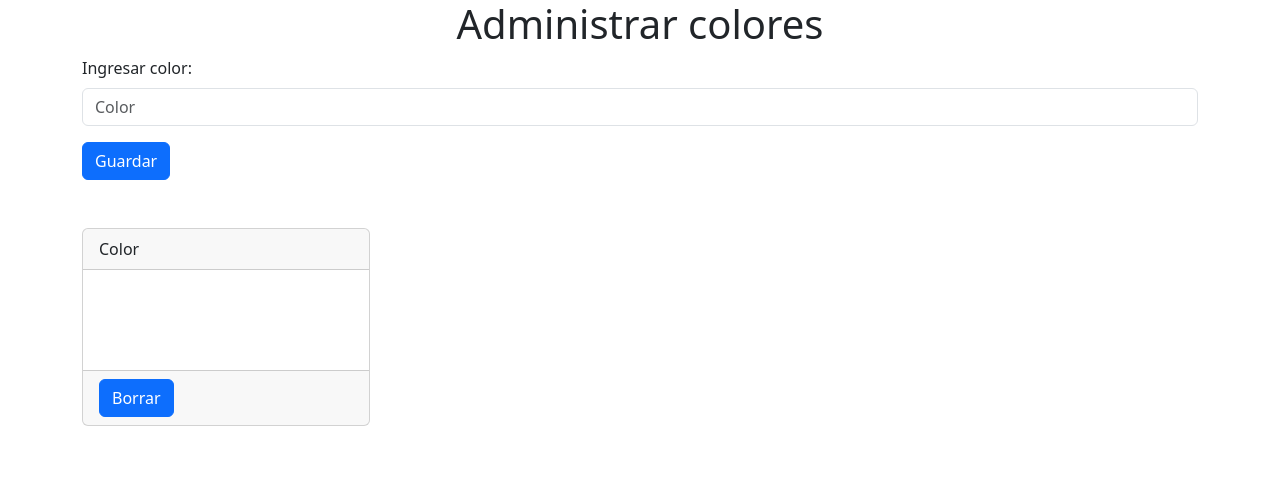
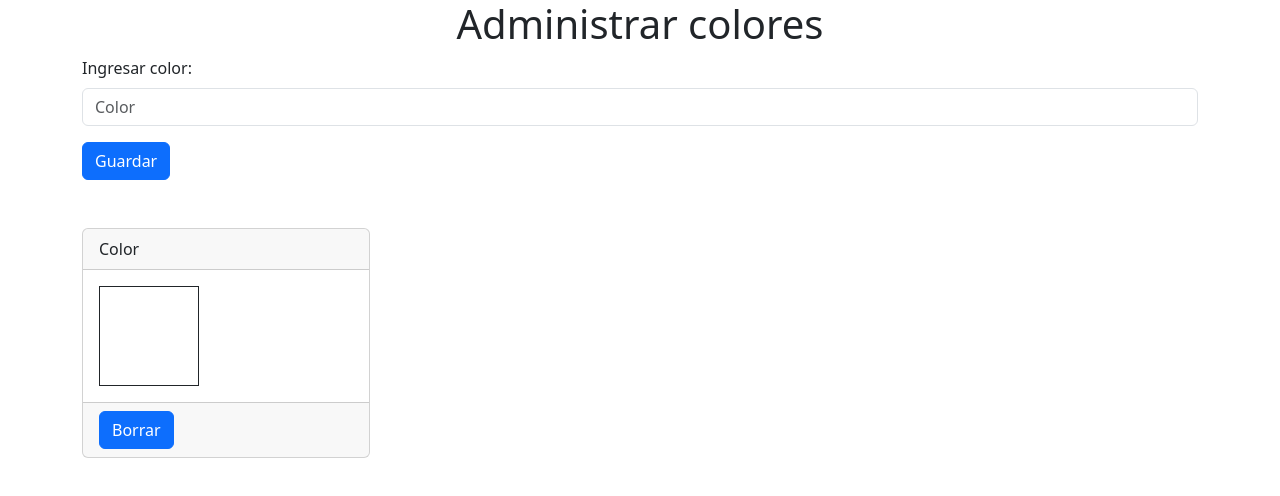
Before and after one commit to fatiperea/TpReact-pto4, a React (Vite) app: page / in a window 1280 px wide. Shown: the top 496 px of the page. Built offline with nearby package versions, Linux system fonts and the light colour scheme.

Commit message:
completo maquetado

```diff
--- a/src/App.css
+++ b/src/App.css
@@ -1,4 +1,5 @@
 .color {
     width: 100px;
     height: 100px;
+    border: 1px solid;
 }
--- a/src/components/Color.jsx
+++ b/src/components/Color.jsx
@@ -5,7 +5,9 @@ const Color = () => {
   return (
     <Card style={{ width: "18rem" }}>
       <Card.Header>Color</Card.Header>
-      <Card.Body className="color"></Card.Body>
+      <Card.Body >
+        <div className="color"></div>
+      </Card.Body>
 
       <Card.Footer>
         <Button variant="primary">Borrar</Button>
--- a/src/components/Formulario.jsx
+++ b/src/components/Formulario.jsx
@@ -15,7 +15,6 @@ const Formulario = () => {
           Guardar
         </Button>
       </Form>
-
     </section>
   );
 };
```
